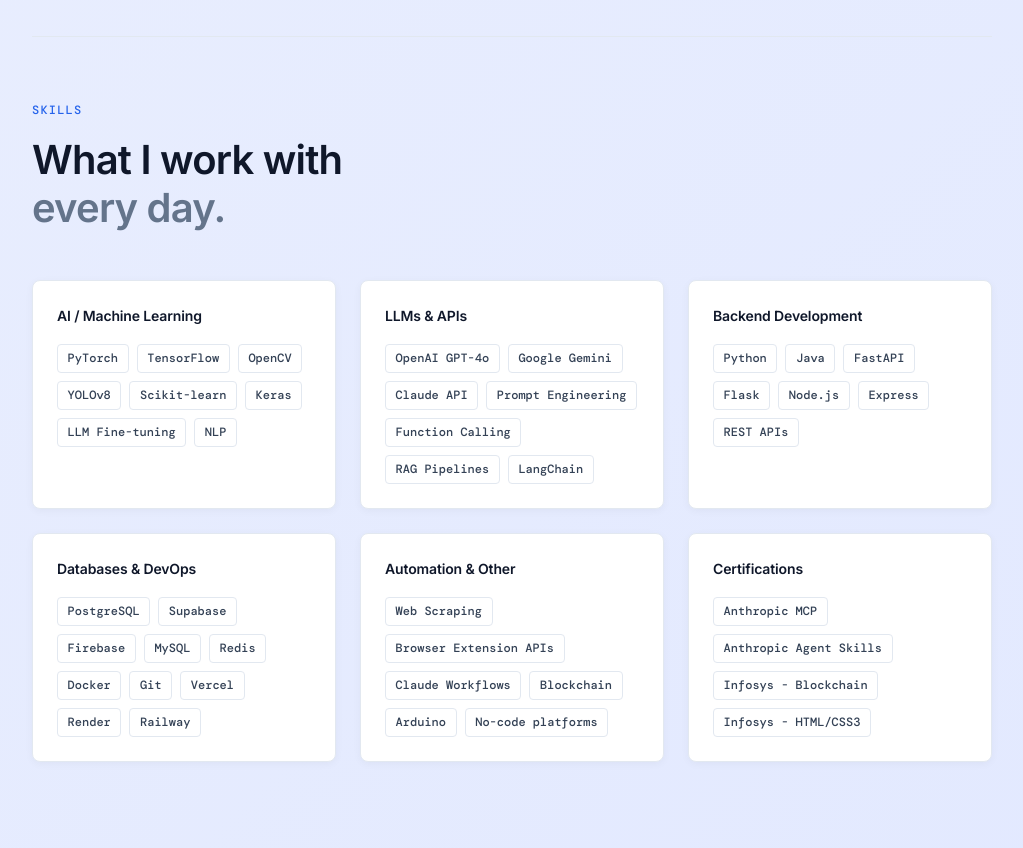
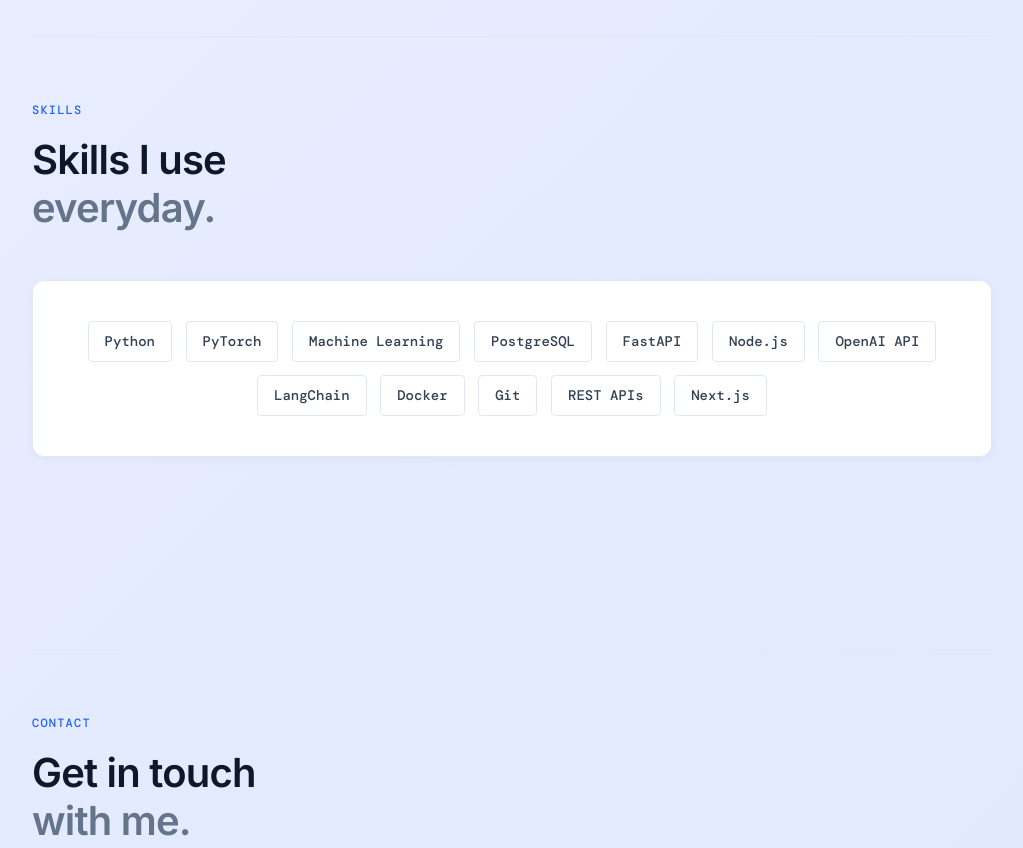
Before and after one commit to Revanthm2027/portfolio, a plain HTML site: page index.html in a window 1280 px wide. Shown: the part 6160-7008 px from the top of the page, without its empty margins (128-1151 px from the left). Drawn offline with nearby package versions, Linux system fonts and the light colour scheme.

Commit message:
Update skills section layout to scattered box

```diff
--- a/index.html
+++ b/index.html
@@ -432,87 +432,22 @@
         <div class="divider"></div>
         <div class="section-header reveal">
           <span class="section-label mono">Skills</span>
-          <h2>What I work with<br /><span class="muted">every day.</span></h2>
+          <h2>Skills I use<br /><span class="muted">everyday.</span></h2>
         </div>
 
-        <div class="skills-grid">
-          <div class="skill-group reveal">
-            <p class="skill-category">AI / Machine Learning</p>
-            <div class="skill-tags">
-              <span class="tag">PyTorch</span>
-              <span class="tag">TensorFlow</span>
-              <span class="tag">OpenCV</span>
-              <span class="tag">YOLOv8</span>
-              <span class="tag">Scikit-learn</span>
-              <span class="tag">Keras</span>
-              <span class="tag">LLM Fine-tuning</span>
-              <span class="tag">NLP</span>
-            </div>
-          </div>
-
-          <div class="skill-group reveal">
-            <p class="skill-category">LLMs & APIs</p>
-            <div class="skill-tags">
-              <span class="tag">OpenAI GPT-4o</span>
-              <span class="tag">Google Gemini</span>
-              <span class="tag">Claude API</span>
-              <span class="tag">Prompt Engineering</span>
-              <span class="tag">Function Calling</span>
-              <span class="tag">RAG Pipelines</span>
-              <span class="tag">LangChain</span>
-            </div>
-          </div>
-
-          <div class="skill-group reveal">
-            <p class="skill-category">Backend Development</p>
-            <div class="skill-tags">
-              <span class="tag">Python</span>
-              <span class="tag">Java</span>
-              <span class="tag">FastAPI</span>
-              <span class="tag">Flask</span>
-              <span class="tag">Node.js</span>
-              <span class="tag">Express</span>
-              <span class="tag">REST APIs</span>
-            </div>
-          </div>
-
-          <div class="skill-group reveal">
-            <p class="skill-category">Databases & DevOps</p>
-            <div class="skill-tags">
-              <span class="tag">PostgreSQL</span>
-              <span class="tag">Supabase</span>
-              <span class="tag">Firebase</span>
-              <span class="tag">MySQL</span>
-              <span class="tag">Redis</span>
-              <span class="tag">Docker</span>
-              <span class="tag">Git</span>
-              <span class="tag">Vercel</span>
-              <span class="tag">Render</span>
-              <span class="tag">Railway</span>
-            </div>
-          </div>
-
-          <div class="skill-group reveal">
-            <p class="skill-category">Automation & Other</p>
-            <div class="skill-tags">
-              <span class="tag">Web Scraping</span>
-              <span class="tag">Browser Extension APIs</span>
-              <span class="tag">Claude Workflows</span>
-              <span class="tag">Blockchain</span>
-              <span class="tag">Arduino</span>
-              <span class="tag">No-code platforms</span>
-            </div>
-          </div>
-
-          <div class="skill-group reveal">
-            <p class="skill-category">Certifications</p>
-            <div class="skill-tags">
-              <span class="tag">Anthropic MCP</span>
-              <span class="tag">Anthropic Agent Skills</span>
-              <span class="tag">Infosys - Blockchain</span>
-              <span class="tag">Infosys - HTML/CSS3</span>
-            </div>
-          </div>
+        <div class="skills-box reveal">
+          <span class="tag">Python</span>
+          <span class="tag">PyTorch</span>
+          <span class="tag">Machine Learning</span>
+          <span class="tag">PostgreSQL</span>
+          <span class="tag">FastAPI</span>
+          <span class="tag">Node.js</span>
+          <span class="tag">OpenAI API</span>
+          <span class="tag">LangChain</span>
+          <span class="tag">Docker</span>
+          <span class="tag">Git</span>
+          <span class="tag">REST APIs</span>
+          <span class="tag">Next.js</span>
         </div>
       </div>
     </section>
--- a/style.css
+++ b/style.css
@@ -718,39 +718,29 @@
 }
 
 /* Skills Section */
-.skills-grid {
-  display: grid;
-  grid-template-columns: repeat(auto-fit, minmax(280px, 1fr));
-  gap: 1.5rem;
+.skills-box {
+  background: var(--bg-card);
+  border: 1px solid var(--border);
+  border-radius: 12px;
+  padding: 2.5rem;
+  display: flex;
+  flex-wrap: wrap;
+  gap: 0.85rem;
+  justify-content: center;
+  align-items: center;
+  box-shadow: 0 2px 8px rgba(0, 0, 0, 0.04);
+  transition: all 0.3s cubic-bezier(0.4, 0, 0.2, 1);
 }
 
-.skill-group {
-  background: var(--bg-card);
-  border: 1px solid var(--border);
-  border-radius: 8px;
-  padding: 1.5rem;
-  transition: all 0.3s cubic-bezier(0.4, 0, 0.2, 1);
-  box-shadow: 0 2px 8px rgba(0, 0, 0, 0.04);
-}
-
-.skill-group:hover {
+.skills-box:hover {
   border-color: #cbd5e1;
   transform: translateY(-4px);
   box-shadow: 0 12px 24px rgba(0, 0, 0, 0.08);
 }
 
-.skill-category {
+.skills-box .tag {
   font-size: 0.875rem;
-  font-weight: 600;
-  color: var(--text-primary);
-  margin-bottom: 1rem;
-  letter-spacing: -0.01em;
-}
-
-.skill-tags {
-  display: flex;
-  flex-wrap: wrap;
-  gap: 0.5rem;
+  padding: 0.5rem 1rem;
 }
 
 /* Contact Section */
```
